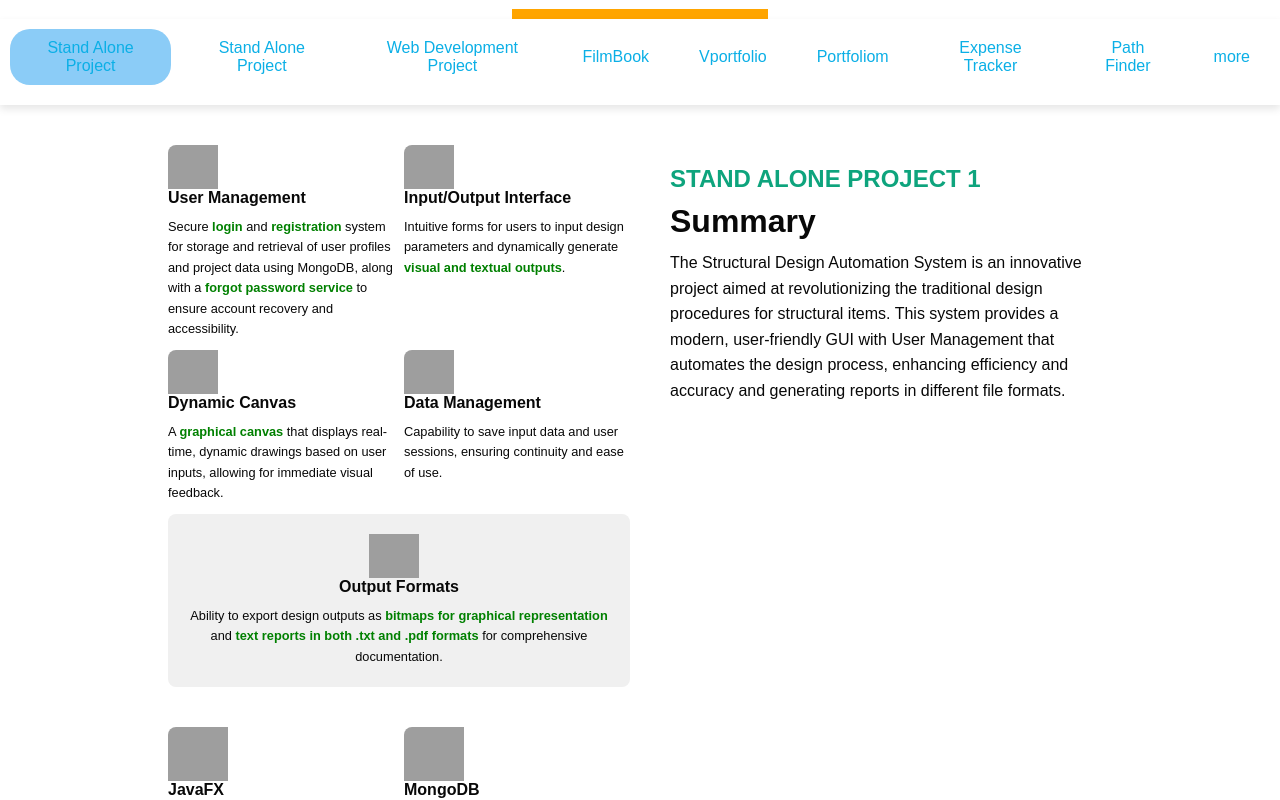
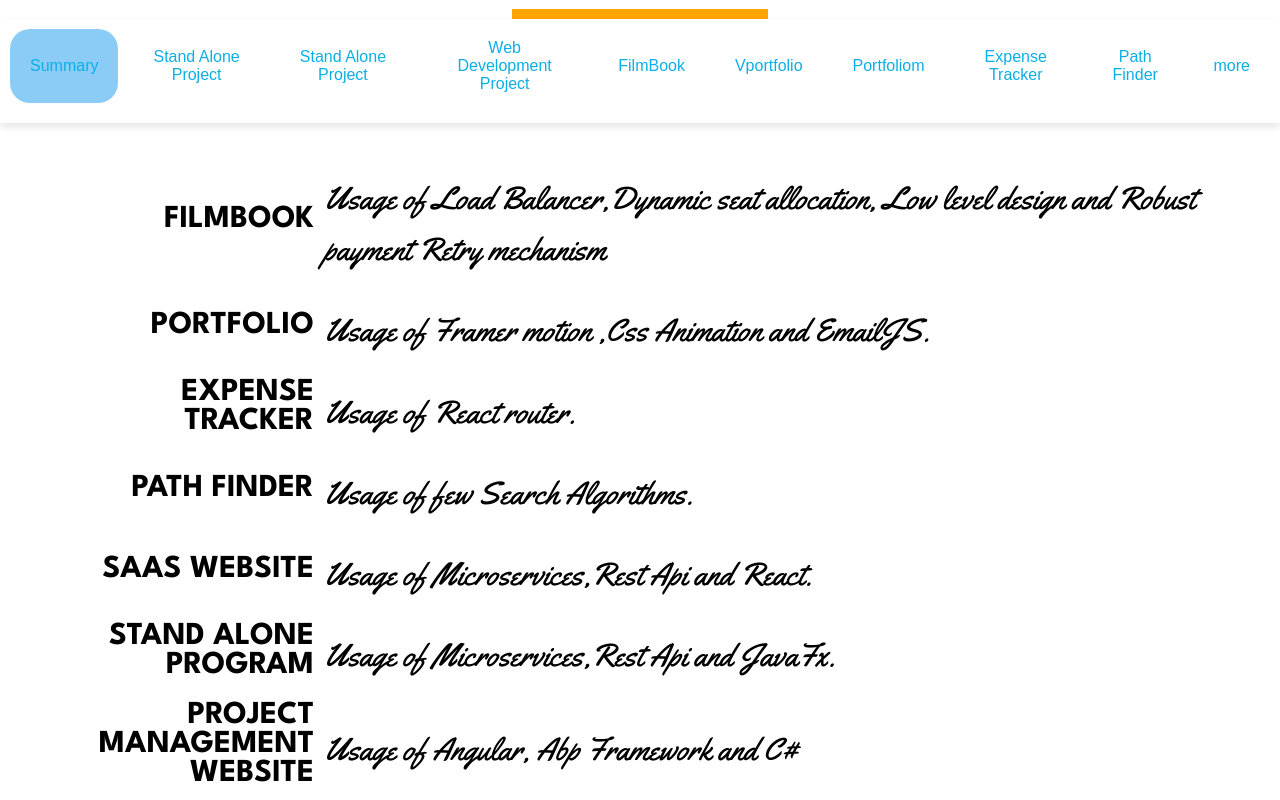
Before and after one commit to varunnlv/vportfolio, a React (Create React App) app: page / in a window 1280 px wide. Shown: the part 3256-4056 px from the top of the page. Built offline with nearby package versions, Linux system fonts and the light colour scheme; grey boxes are pictures that could not be loaded; a web font is replaced by a local one.

Commit message:
Update portfolio.jsx

```diff
--- a/src/components/portfolio/portfolio.jsx
+++ b/src/components/portfolio/portfolio.jsx
@@ -82,7 +82,7 @@ const settings = {
 const Portfolio = () => {
     const ref = useRef();
 
-    const [activeTab, setActiveTab] = useState('StandAloneProject1'); // Default tab
+    const [activeTab, setActiveTab] = useState('Summary'); // Default tab
 
     const { scrollYProgress } = useScroll({
         target: ref,
@@ -133,6 +133,13 @@ const Portfolio = () => {
                         <button className="tab">Path Finder</button>
                         <button className="tab">Credit Analyser</button>
                         <button className="tab">more</button> */}
+
+                                <button
+                        className={`tab ${activeTab === 'Summary' ? 'active' : ''}`}
+                        onClick={() => setActiveTab('Summary')}
+                        >
+                        Summary
+                        </button>
                         <button
                         className={`tab ${activeTab === 'StandAloneProject1' ? 'active' : ''}`}
                         onClick={() => setActiveTab('StandAloneProject1')}
@@ -197,6 +204,172 @@ const Portfolio = () => {
 
                 </div>
             </div>
+
+            {activeTab === 'Summary' && (
+                <motion.div
+                class="ui-container"
+                variants={textVariants}
+                initial="initial"
+                whileInView="animate"
+                >
+
+                    <div className="small-gallery-container">
+                        <div className="gallery-content2">
+
+                            <div className="image-row4">
+
+                                    <div className="image-item4" >
+                                        <div>
+                                            <h3>FILMBOOK</h3>
+                                        </div>
+
+                                    </div>
+
+                                    <div className="image-item4" >
+                                        <div>
+                                            <p>
+                                                Usage of Load Balancer,Dynamic seat allocation, Low level design and Robust payment Retry mechanism
+                                            </p>
+                                        </div>
+
+                                    </div>
+
+                            </div>
+
+                            <div className="image-row4">
+
+                                    <div className="image-item4" >
+                                        <div>
+                                            <h3>PORTFOLIO</h3>
+                                        </div>
+
+                                    </div>
+
+                                    <div className="image-item4" >
+                                        <div>
+                                            <p>
+                                            Usage of Framer motion ,Css Animation and EmailJS.
+                                            </p>
+                                        </div>
+
+                                    </div>
+
+                            </div>
+
+                            <div className="image-row4">
+
+                                <div className="image-item4" >
+                                        <div>
+                                            <h3>EXPENSE TRACKER</h3>
+                                        </div>
+
+                                    </div>
+
+                                    <div className="image-item4" >
+                                        <div>
+                                            <p>
+                                            Usage of React router.
+                                            </p>
+                                        </div>
+
+                                    </div>
+
+
+                            </div>
+
+                            <div className="image-row4">
+
+                                <div className="image-item4" >
+                                        <div>
+                                            <h3>PATH FINDER</h3>
+                                        </div>
+
+                                    </div>
+
+                                    <div className="image-item4" >
+                                        <div>
+                                            <p>
+                                            Usage of  few Search Algorithms.
+                                            </p>
+                                        </div>
+
+                                    </div>
+
+
+                            </div>
+
+                            <div className="image-row4">
+
+                                <div className="image-item4" >
+                                        <div>
+                                            <h3>SAAS WEBSITE</h3>
+                                        </div>
+
+                                    </div>
+
+                                    <div className="image-item4" >
+                                        <div>
+                                            <p>
+                                            Usage of Microservices,Rest Api and  React.
+                                            </p>
+                                        </div>
+
+                                    </div>
+
+
+                            </div>
+
+                            <div className="image-row4">
+
+                                <div className="image-item4" >
+                                        <div>
+                                            <h3>STAND ALONE PROGRAM</h3>
+                                        </div>
+
+                                    </div>
+
+                                    <div className="image-item4" >
+                                        <div>
+                                            <p>
+                                            Usage of  Microservices,Rest Api and JavaFx.
+                                            </p>
+                                        </div>
+
+                                    </div>
+
+
+                            </div>
+
+                            <div className="image-row4">
+
+                                <div className="image-item4" >
+                                        <div>
+                                            <h3>PROJECT MANAGEMENT WEBSITE</h3>
+                                        </div>
+
+                                    </div>
+
+                                    <div className="image-item4" >
+                                        <div>
+                                            <p>
+                                            Usage of  Angular, Abp Framework and C#
+                                            </p>
+                                        </div>
+
+                                    </div>
+
+
+                            </div>
+
+
+                            {/* <img src="./FilmBook.png" alt="User Management"/> */}
+
+                        </div>
+                    </div>
+
+                </motion.div>
+
+            )}
 
              {activeTab === 'StandAloneProject1' && (
                 <motion.div
```
